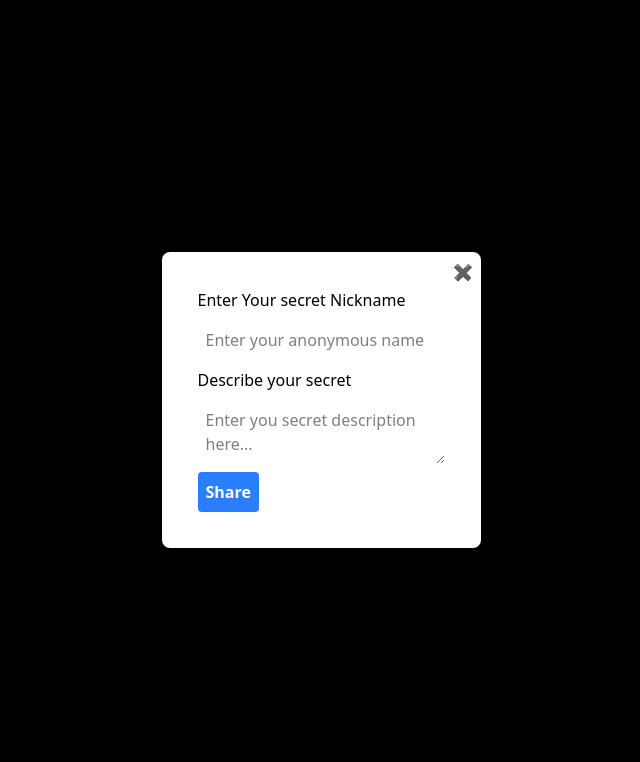
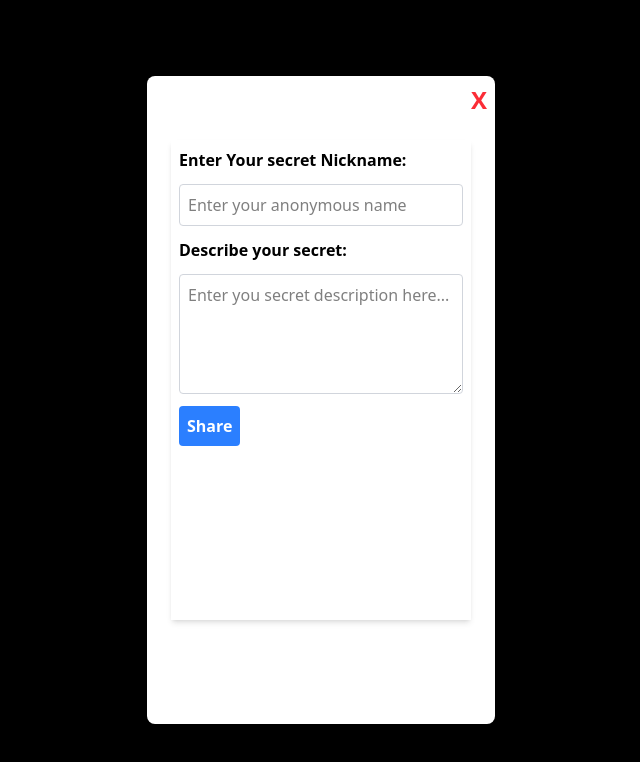
Before and after one commit to nianod/secret-arena, a React (Vite) app: page /dashboard in a window 1280 px wide. Both pictures are taken after a click on the button "Reveal". Shown: the top 762 px of the page, without its empty margins (319-959 px from the left). Built offline with nearby package versions, Linux system fonts and the light colour scheme.

Commit message:
post dash

```diff
--- a/src/Components/PostField.tsx
+++ b/src/Components/PostField.tsx
@@ -11,22 +11,22 @@ const PostField = () => {
     }
 
   return (
-    <div className="justify-center items-center h-5/6">
+    <div className="justify-center items-center h-[70vh]">
       <form onSubmit={handleSubmit}
-        className=" flex flex-col gap-2 p-3 h-5/6"
+        className="shadow-md flex flex-col align-center gap-3 p-2 w-[300px] mt-10 h-[60vh]"
       >
-        <label className="block">Enter Your secret Nickname</label>
+        <label className="block font-semibold">Enter Your secret Nickname:</label>
         <input type="text "
-          className="p-2 focus:outline-none focus:ring-2 focus:ring-blue-500 rounded"
+          className="p-2 focus:outline-none focus:ring-2 focus:ring-blue-500 rounded border border-gray-300"
           placeholder="Enter your anonymous name"
           value={name}
           onChange={(e) => setName(e.target.value)}
           required
         />
-        <label className="block">Describe your secret</label>
+        <label className="block font-semibold">Describe your secret:</label>
         <textarea
          placeholder="Enter you secret description here..."
-         className="p-2 focus:outline-none focus:ring-2 focus:ring-blue-500 rounded"
+         className="p-2 focus:outline-none focus:ring-2 focus:ring-blue-500 rounded border border-gray-300 h-30"
          value={description}
          onChange={(e) => setDescription(e.target.value)}
          required
@@ -35,7 +35,8 @@ const PostField = () => {
         </textarea>
         <div>
             <button
-             className={`bg-blue-500 p-2 rounded text-white font-bold ${loading ? 'cursor-not-allowed bg-blue-300' : "cursor-pointer"}`}
+             disabled={loading}
+             className={`bg-blue-500 p-2 rounded text-white font-bold hover:bg-blue-400 transition ${loading ? 'opcaity-60 cursor-not-allowed ' : "cursor-pointer"}`}
              type="submit"
             >
               {loading ? "Sharing..." : "Share"}
--- a/src/Pages/Dashboard.tsx
+++ b/src/Pages/Dashboard.tsx
@@ -20,10 +20,10 @@ const Dashboard = () => {
           <div className="bg-white p-6 rounded-lg relative shadow-lg">
             <button
               onClick={() => setShowPostField(false)}
-              className="absolute top-2 right-2 text-red-500 font-bold"
+              className="absolute top-2 right-2 text-2xl text-red-500 font-bold"
               title="Cancel"
             >
-              ✖
+              X
             </button>
             <PostField />
           </div>
```
